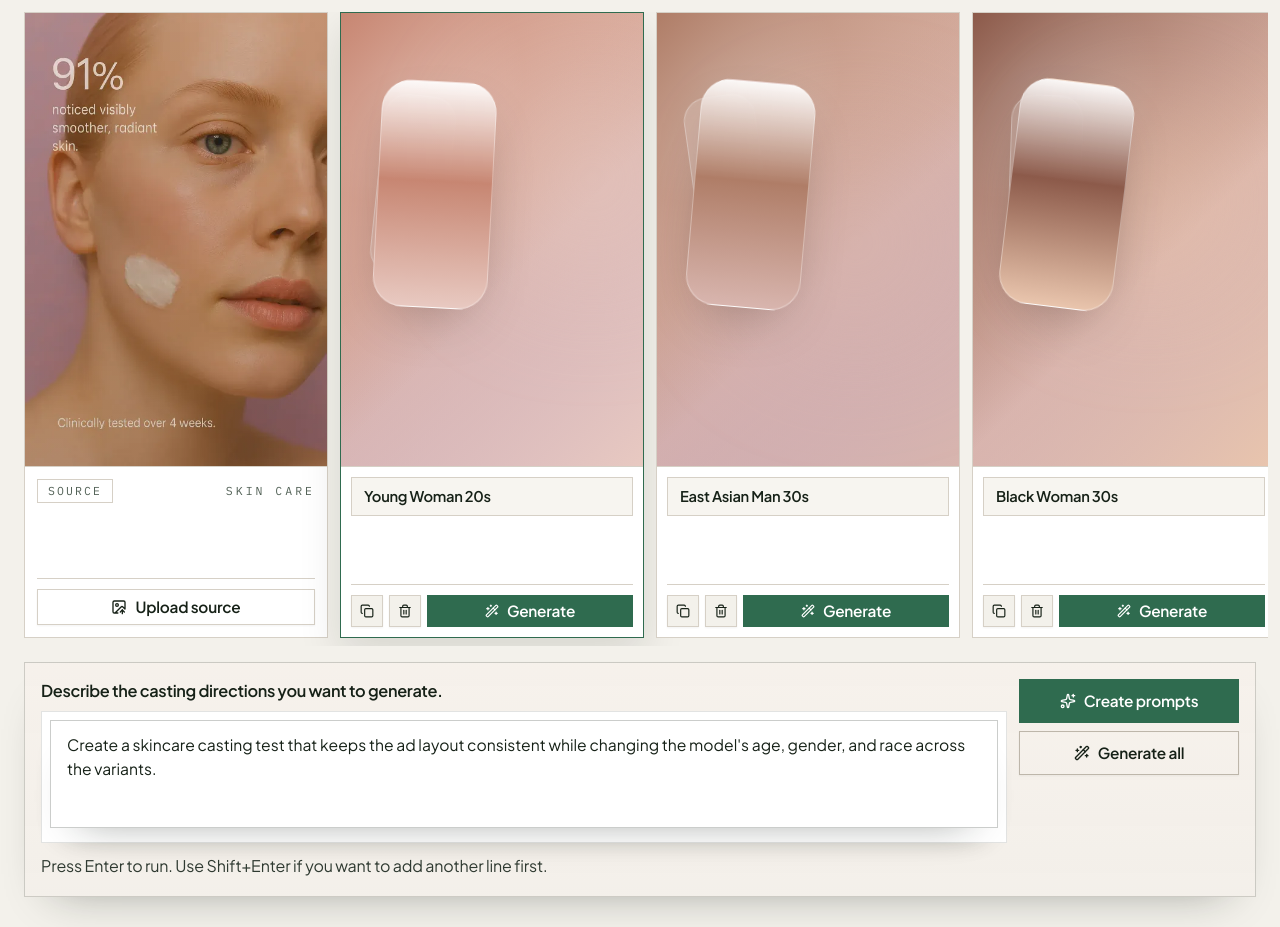
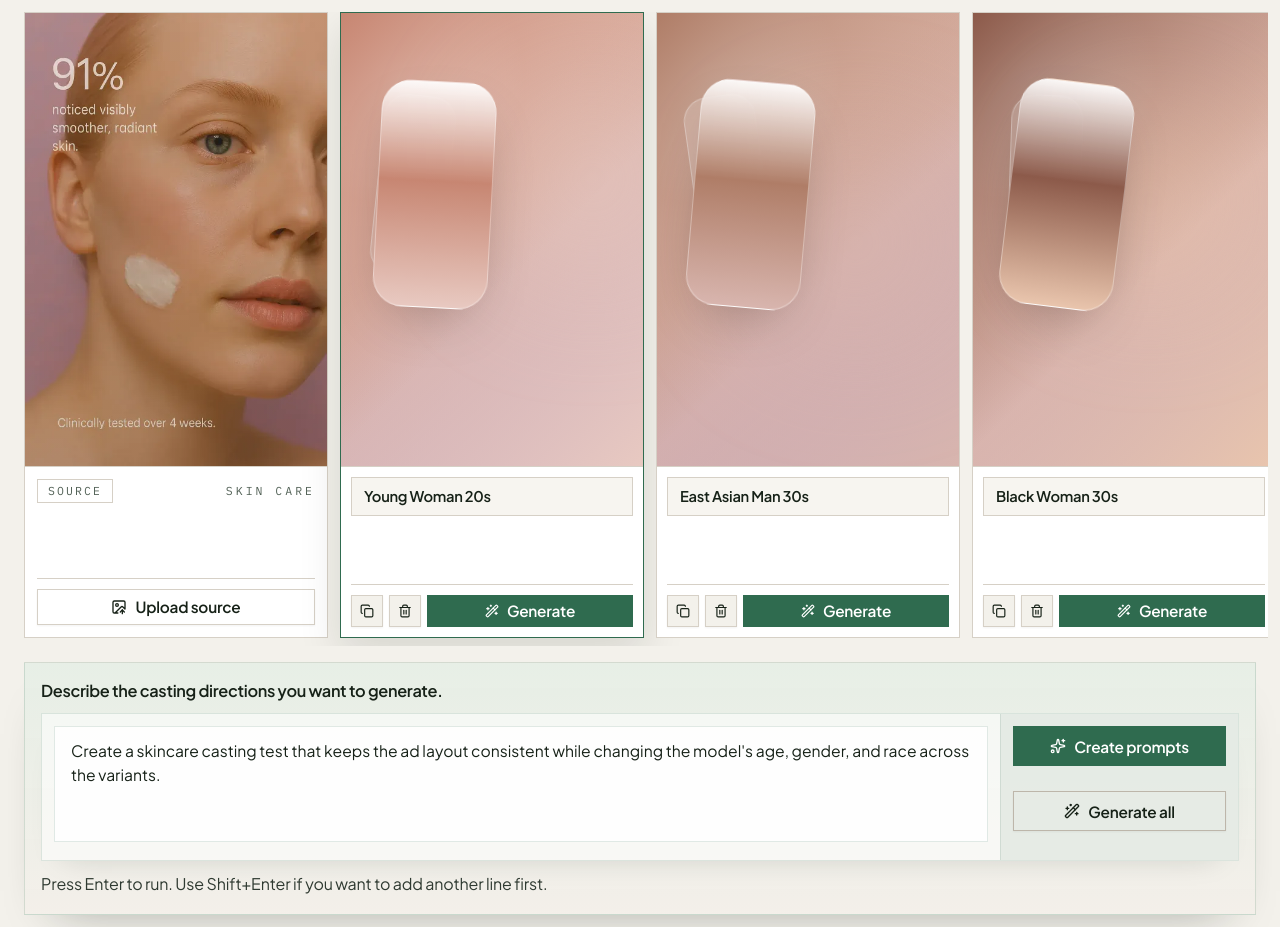
Before and after one commit to 1aday/creative-variant-sheet, a Next.js app: page / in a window 1280 px wide. Built offline with nearby package versions, Linux system fonts and the light colour scheme.

Commit message:
Refine creative variants prompt controls

```diff
--- a/src/components/creative-variants-demo.tsx
+++ b/src/components/creative-variants-demo.tsx
@@ -149,7 +149,7 @@ const MAX_SOURCE_UPLOAD_DATA_URL_LENGTH = 3_500_000;
 const cardCompactTitleClass =
   "text-[0.92rem] font-semibold leading-[1.18] tracking-[-0.02em] text-[var(--ink-strong)]";
 const plannerInputClassName =
-  "min-h-[108px] w-full resize-none border border-[rgba(18,28,20,0.22)] bg-white px-4 py-3 text-[0.98rem] leading-6 text-[var(--ink-strong)] outline-none shadow-[0_22px_42px_-30px_rgba(18,28,20,0.44)] transition placeholder:text-[var(--ink-subtle)] focus:border-[var(--accent-strong)] focus:shadow-[0_26px_48px_-30px_rgba(18,28,20,0.56)]";
+  "min-h-[116px] w-full resize-none border border-[rgba(47,107,79,0.14)] bg-[rgba(255,255,255,0.9)] px-4 py-3 text-[0.98rem] leading-6 text-[var(--ink-strong)] outline-none transition placeholder:text-[var(--ink-subtle)] focus:border-[var(--accent-strong)] focus:bg-white focus:shadow-[0_0_0_3px_rgba(47,107,79,0.08)]";
 
 const sourceOptions: DemoSource[] = [
   {
@@ -1619,18 +1619,15 @@ export function CreativeVariantsDemo() {
         </div>
       </div>
 
-      <div className="sticky top-3 z-20 border border-[rgba(18,28,20,0.18)] bg-[linear-gradient(180deg,rgba(246,241,235,0.98),rgba(243,239,233,0.96))] p-3 shadow-[0_22px_44px_-30px_rgba(18,28,20,0.42)] backdrop-blur-sm sm:top-4 sm:p-4">
-        <div className="flex flex-col gap-3 xl:flex-row xl:items-start xl:justify-between">
-          <div className="min-w-0 flex-1 space-y-2.5">
-            <div className="space-y-2">
-              <div className="space-y-1">
+      <div className="sticky top-3 z-20 border border-[rgba(47,107,79,0.16)] bg-[linear-gradient(180deg,rgba(230,238,229,0.96),rgba(243,239,233,0.98))] p-3 shadow-[0_24px_46px_-32px_rgba(18,28,20,0.4)] backdrop-blur-sm sm:top-4 sm:p-4">
+        <div className="space-y-2.5">
           <p className="text-[1.02rem] font-semibold tracking-[-0.02em] text-[var(--ink-strong)]">
             Describe the casting directions you want to generate.
           </p>
-              </div>
-
-              <label className="block">
-                <div className="border border-[rgba(18,28,20,0.12)] bg-white p-2 shadow-[0_14px_28px_-26px_rgba(18,28,20,0.45)]">
+
+          <div className="overflow-hidden border border-[rgba(47,107,79,0.14)] bg-[rgba(255,255,255,0.56)] shadow-[0_16px_30px_-24px_rgba(18,28,20,0.22)]">
+            <div className="flex flex-col lg:flex-row lg:items-stretch">
+              <label className="min-w-0 flex-1 p-2.5 sm:p-3">
                 <textarea
                   value={plannerInput}
                   onChange={(event) => setPlannerInput(event.target.value)}
@@ -1643,19 +1640,12 @@ export function CreativeVariantsDemo() {
                   placeholder="Describe the next set of creative directions."
                   disabled={isBusy}
                 />
-                </div>
               </label>
-            </div>
-
-            <p className="type-section-copy text-sm">
-              Press Enter to run. Use Shift+Enter if you want to add another line first.
-            </p>
-          </div>
-
-          <div className="grid gap-2 sm:grid-cols-2 xl:w-[220px] xl:grid-cols-1 xl:shrink-0">
+
+              <div className="grid gap-2 border-t border-[rgba(47,107,79,0.12)] bg-[rgba(223,231,223,0.72)] p-2.5 sm:grid-cols-2 sm:p-3 lg:w-[238px] lg:grid-cols-1 lg:border-l lg:border-t-0">
                 <Button
                   onClick={() => void handlePlannerApply()}
-              className="type-button-label ui-button-primary h-11 w-full rounded-none px-5"
+                  className="type-button-label ui-button-primary h-10 w-full justify-center rounded-none px-4"
                   disabled={isBusy}
                 >
                   {isPlanning ? <LoaderCircle className="size-4 animate-spin" /> : <Sparkles className="size-4" />}
@@ -1665,13 +1655,19 @@ export function CreativeVariantsDemo() {
                 <Button
                   variant="outline"
                   onClick={() => void handleGenerateAll()}
-              className="type-button-label ui-button-secondary h-11 w-full rounded-none border bg-transparent px-5"
+                  className="type-button-label ui-button-secondary h-10 w-full justify-center rounded-none border bg-[rgba(255,255,255,0.58)] px-4"
                   disabled={!rows.length || areGenerationControlsLocked || !hasRowsReadyToGenerate}
                 >
                   {isGeneratingAll ? <LoaderCircle className="size-4 animate-spin" /> : <Wand2 className="size-4" />}
                   {isGeneratingAll ? "Generating..." : "Generate all"}
                 </Button>
               </div>
+            </div>
+          </div>
+
+          <p className="type-section-copy text-sm">
+            Press Enter to run. Use Shift+Enter if you want to add another line first.
+          </p>
         </div>
 
         {activity.text ? (
```
Lines whose indentation alone changed are shown as unchanged.
